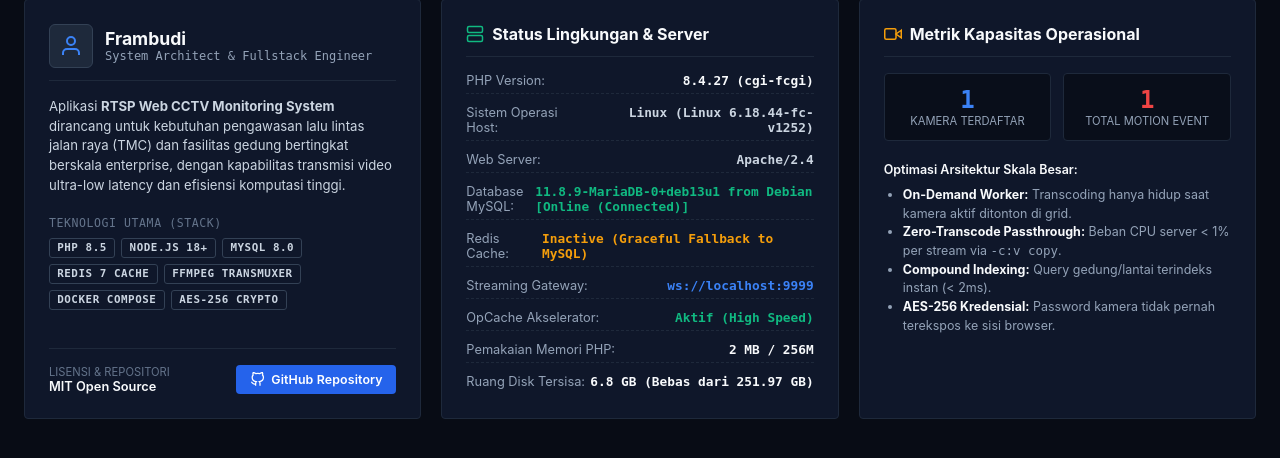
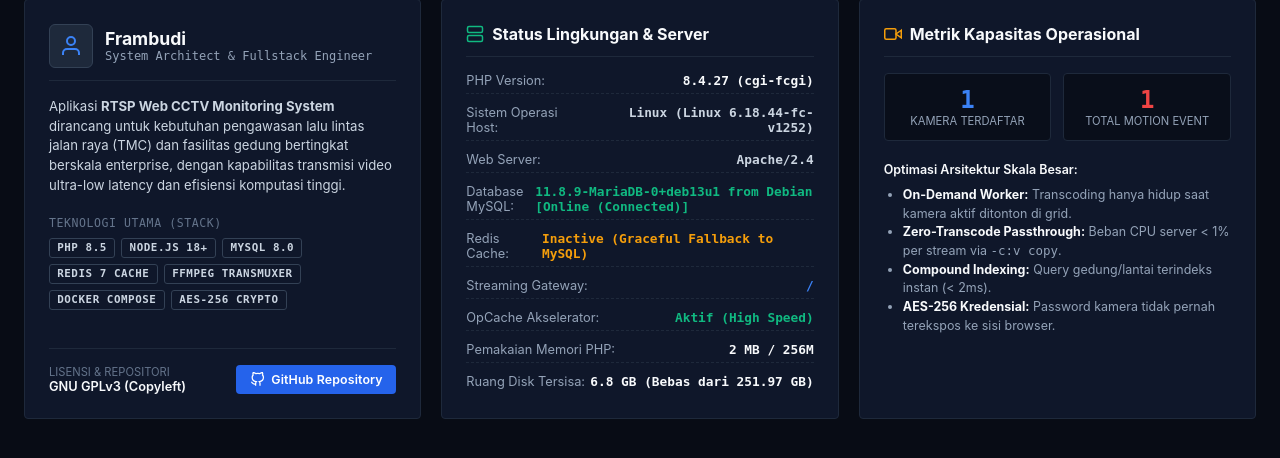
Before and after one commit to frambudi75/rstp-streaming-cctv, a PHP site: page /rstp/about in a window 1280 px wide. Shown: the part 136-594 px from the top of the page. Run offline with PHP 8.4, Linux system fonts and the light colour scheme; the visitor is signed in with stand-in values (Sample User, id 1); tables that the repository leaves empty hold one stand-in row (values such as "Sample post"); some libraries are stand-ins or nearby versions.

Commit message:
docs: synchronize license to GNU GPLv3 and update README with port 2020 and Redis

```diff
--- a/docker-compose.yml
+++ b/docker-compose.yml
@@ -1,5 +1,3 @@
-version: '3.8'
-
 services:
   # Service 1: MySQL Database with optimized indexing
   db:
--- a/views/dashboard/about.php
+++ b/views/dashboard/about.php
@@ -108,7 +108,7 @@ $totalEvents = MotionEvent::all([], 1, 1)['total'] ?? 0;
         <div style="border-top: 1px solid var(--border-color); padding-top: 1rem; display: flex; align-items: center; justify-content: space-between;">
             <div>
                 <div style="font-size: 0.7rem; color: #64748b;">LISENSI & REPOSITORI</div>
-                <div style="font-size: 0.8rem; font-weight: 600; color: #f8fafc;">MIT Open Source</div>
+                <div style="font-size: 0.8rem; font-weight: 600; color: #f8fafc;">GNU GPLv3 (Copyleft)</div>
             </div>
             <a href="https://github.com/frambudi75/rstp-streaming-cctv" target="_blank" rel="noopener noreferrer" class="btn btn-primary" style="font-size: 0.775rem; padding: 0.45rem 0.85rem;">
                 <svg width="15" height="15" viewBox="0 0 24 24" fill="none" stroke="currentColor" stroke-width="2">
```
Also changed, not shown: README.md.
